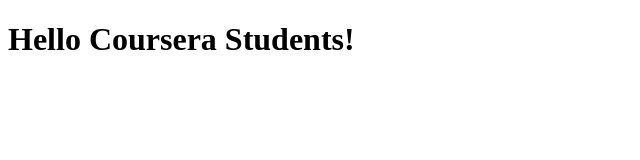
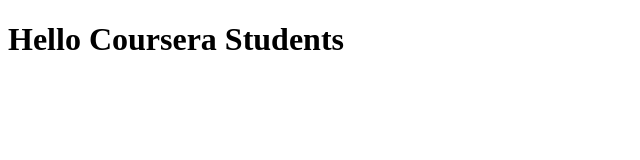
Before and after one commit to rundlc/coursera-repo, a plain HTML site: page index.html in a window 1280 px wide. Shown: the full height of the page, 0-640 px from the left. Drawn offline with Linux system fonts and the light colour scheme.

Commit message:
Updated file

```diff
--- a/index.html
+++ b/index.html
@@ -5,6 +5,6 @@
     <title>Hello Coursera</title>
   </head>
   <body>
-    <h1>Hello Coursera Students!</h1>
+    <h1>Hello Coursera Students</h1>
   </body>
 </html>
```
